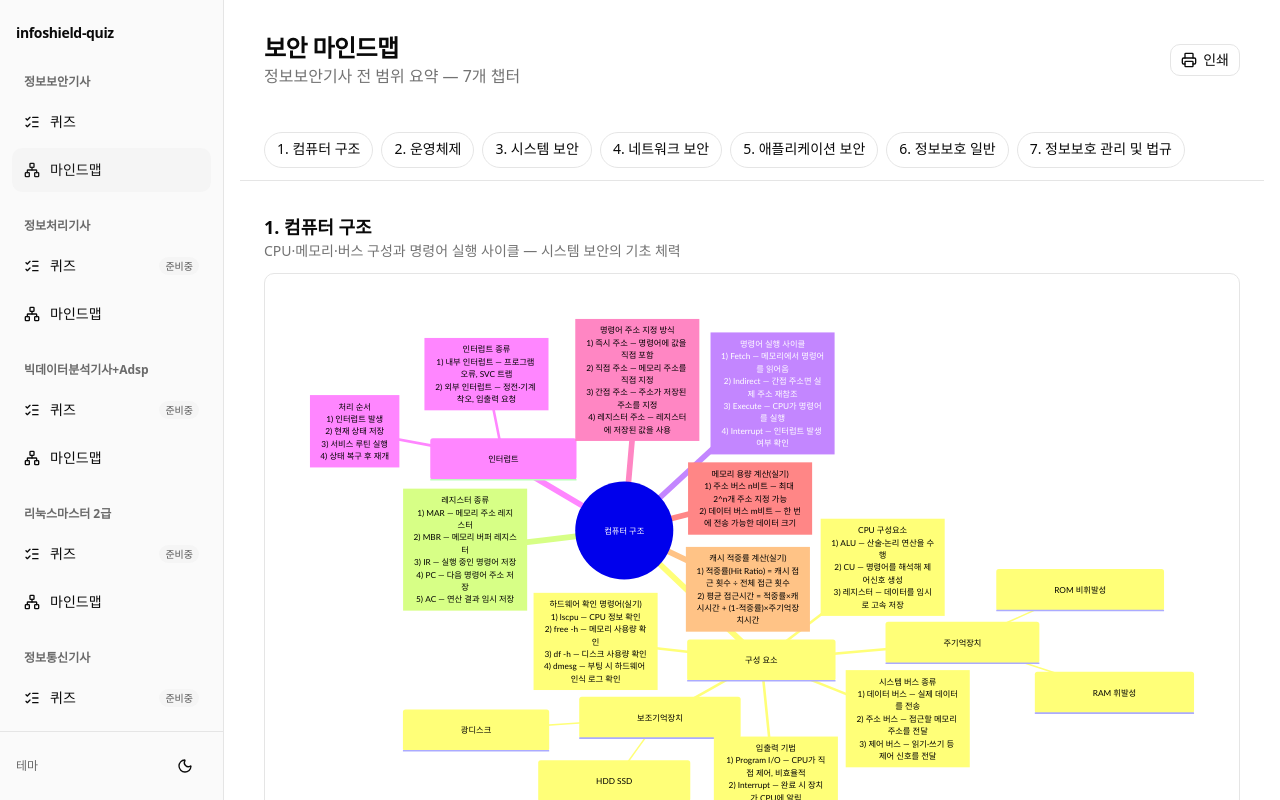
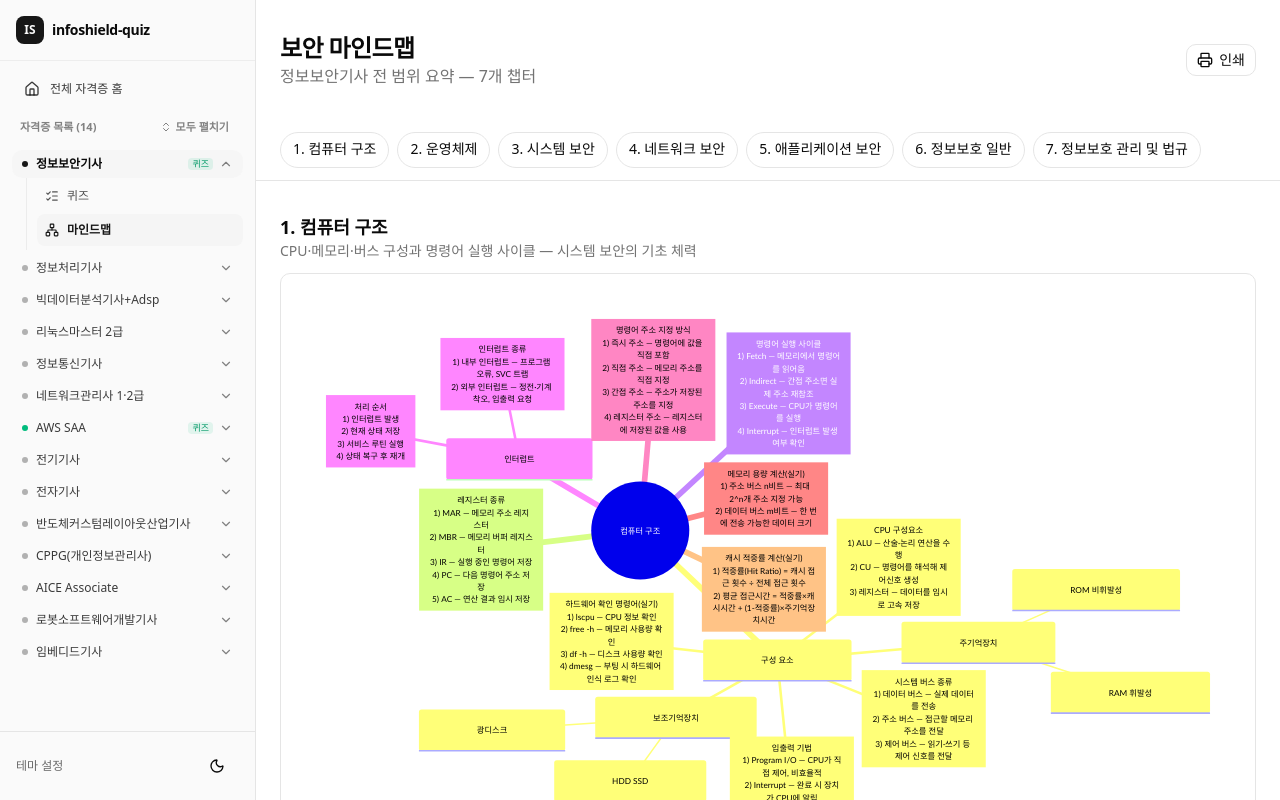
Before and after one commit to mooh2jj/infoshield-quiz, a Next.js app: page /security/mindmap in a window 1280 px wide. Shown: the top 800 px of the page. Built offline with nearby package versions, Linux system fonts and the light colour scheme; a web font is replaced by a local one.

Commit message:
✅ 퀴즈 사이드바 정리

```diff
--- a/components/nav/NavLink.tsx
+++ b/components/nav/NavLink.tsx
@@ -60,16 +60,16 @@ export function NavLink({ item, variant }: NavLinkProps) {
       href={item.href}
       aria-current={isActive ? "page" : undefined}
       className={cn(
-        "flex min-h-11 items-center gap-2.5 rounded-lg px-3 text-sm font-medium transition-colors",
+        "flex min-h-8 items-center gap-2 rounded-md px-2 py-1.5 text-xs font-medium transition-colors",
         isActive
-          ? "bg-sidebar-accent text-sidebar-accent-foreground"
-          : "text-sidebar-foreground hover:bg-sidebar-accent hover:text-sidebar-accent-foreground"
+          ? "bg-sidebar-accent text-sidebar-accent-foreground font-semibold"
+          : "text-sidebar-foreground/70 hover:bg-sidebar-accent/60 hover:text-sidebar-foreground"
       )}
     >
-      <Icon className="size-4" />
-      {item.label}
+      <Icon className="size-3.5 shrink-0" />
+      <span className="truncate">{item.label}</span>
       {item.status === "coming-soon" && (
-        <span className="ml-auto rounded-full bg-sidebar-accent px-1.5 py-0.5 text-[10px] font-medium text-sidebar-accent-foreground/70">
+        <span className="ml-auto rounded bg-sidebar-accent/80 px-1 py-0.2 text-[9px] font-medium text-sidebar-foreground/60">
           준비중
         </span>
       )}
--- a/components/nav/SidebarNav.tsx
+++ b/components/nav/SidebarNav.tsx
@@ -1,33 +1,194 @@
 "use client";
 
+import { useMemo, useState } from "react";
+import Link from "next/link";
+import { usePathname } from "next/navigation";
+import { ChevronDown, ChevronsDownUp, ChevronsUpDown, Home } from "lucide-react";
 import { NAV_GROUPS } from "@/components/nav/nav-items";
 import { NavLink } from "@/components/nav/NavLink";
 import { ThemeToggle } from "@/components/ThemeToggle";
+import { cn } from "@/lib/utils";
 
 export function SidebarNav() {
+  const pathname = usePathname();
+
+  // 사용자가 수동으로 토글한 상태만 기록 (true: 강제 열림, false: 강제 닫힘)
+  const [manualToggleState, setManualToggleState] = useState<Record<string, boolean>>({});
+
+  // 현재 활성화된 자격증 그룹 ID 계산
+  const activeGroupId = useMemo(() => {
+    for (const group of NAV_GROUPS) {
+      const isGroupActive = group.items.some((item) =>
+        item.matchPrefixes.some((prefix) =>
+          prefix === "/"
+            ? pathname === "/"
+            : pathname === prefix || pathname.startsWith(`${prefix}/`)
+        )
+      );
+      if (isGroupActive) return group.id;
+    }
+    return null;
+  }, [pathname]);
+
+  // 각 그룹의 최종 열림/닫힘 상태 판별
+  // 1순위: 사용자가 수동으로 토글한 상태
+  // 2순위: 현재 방문 중인 그룹이면 기본 열림
+  // 3순위: 기본적으로 닫힌 상태 (컴팩트 뷰 유지)
+  function isGroupOpen(groupId: string): boolean {
+    if (groupId in manualToggleState) {
+      return manualToggleState[groupId];
+    }
+    return groupId === activeGroupId;
+  }
+
+  function toggleGroup(groupId: string) {
+    setManualToggleState((prev) => ({
+      ...prev,
+      [groupId]: !isGroupOpen(groupId),
+    }));
+  }
+
+  const allExpanded = NAV_GROUPS.every((g) => isGroupOpen(g.id));
+
+  function toggleAll() {
+    const nextState = !allExpanded;
+    const newState: Record<string, boolean> = {};
+    for (const group of NAV_GROUPS) {
+      newState[group.id] = nextState;
+    }
+    setManualToggleState(newState);
+  }
+
+  const isHomeActive = pathname === "/";
+
   return (
-    <aside className="sticky top-0 hidden h-dvh w-56 shrink-0 flex-col border-r border-sidebar-border bg-sidebar text-sidebar-foreground print:hidden md:flex">
-      <div className="shrink-0 px-4 py-5">
+    <aside className="sticky top-0 hidden h-dvh w-64 shrink-0 flex-col border-r border-sidebar-border bg-sidebar text-sidebar-foreground print:hidden md:flex">
+      {/* 사이드바 상단 로고 */}
+      <div className="flex shrink-0 items-center justify-between px-4 py-4 border-b border-sidebar-border/60">
+        <Link
+          href="/"
+          className="flex items-center gap-2 transition-opacity hover:opacity-80"
+        >
+          <div className="flex size-7 items-center justify-center rounded-md bg-primary text-primary-foreground font-bold text-xs">
+            IS
+          </div>
           <span className="text-sm font-semibold tracking-tight">
             infoshield-quiz
           </span>
+        </Link>
       </div>
-      <nav className="flex min-h-0 flex-1 flex-col gap-4 overflow-y-auto px-3 pb-4">
-        {NAV_GROUPS.map((group) => (
-          <div key={group.id} className="flex flex-col gap-1">
-            <div className="px-3 py-1">
-              <span className="text-xs font-semibold text-sidebar-foreground/60">
-                {group.label}
+
+      {/* 홈 버튼 & 자격증 헤더 툴바 */}
+      <div className="flex shrink-0 flex-col gap-1 px-3 pt-3">
+        <Link
+          href="/"
+          className={cn(
+            "flex items-center gap-2.5 rounded-lg px-3 py-2 text-xs font-medium transition-colors",
+            isHomeActive
+              ? "bg-sidebar-accent text-sidebar-accent-foreground font-semibold"
+              : "text-sidebar-foreground/80 hover:bg-sidebar-accent/60 hover:text-sidebar-foreground"
+          )}
+        >
+          <Home className="size-4 shrink-0" />
+          <span>전체 자격증 홈</span>
+        </Link>
+
+        <div className="mt-2 flex items-center justify-between px-2 pb-1 text-[11px] font-semibold text-sidebar-foreground/50">
+          <span>자격증 목록 ({NAV_GROUPS.length})</span>
+          <button
+            type="button"
+            onClick={toggleAll}
+            className="flex items-center gap-1 rounded px-1.5 py-0.5 transition-colors hover:bg-sidebar-accent hover:text-sidebar-foreground"
+            title={allExpanded ? "모두 접기" : "모두 펼치기"}
+          >
+            {allExpanded ? (
+              <>
+                <ChevronsDownUp className="size-3" />
+                <span>모두 접기</span>
+              </>
+            ) : (
+              <>
+                <ChevronsUpDown className="size-3" />
+                <span>모두 펼치기</span>
+              </>
+            )}
+          </button>
+        </div>
+      </div>
+
+      {/* 아코디언 네비게이션 스크롤 영역 */}
+      <nav className="flex min-h-0 flex-1 flex-col gap-1 overflow-y-auto px-3 py-2">
+        {NAV_GROUPS.map((group) => {
+          const isOpen = isGroupOpen(group.id);
+          const isCurrentActive = group.id === activeGroupId;
+
+          // 퀴즈 서비스 제공 여부 (준비중 여부 판별)
+          const isQuizAvailable = group.items.some(
+            (i) => i.href.includes("quiz") || (i.label === "퀴즈" && i.status !== "coming-soon")
+          );
+
+          return (
+            <div key={group.id} className="flex flex-col">
+              {/* 자격증 그룹 헤더 토글 버튼 */}
+              <button
+                type="button"
+                onClick={() => toggleGroup(group.id)}
+                aria-expanded={isOpen}
+                className={cn(
+                  "group flex w-full items-center justify-between rounded-lg px-2.5 py-1.5 text-left text-xs font-medium transition-colors select-none",
+                  isCurrentActive
+                    ? "bg-sidebar-accent/70 font-semibold text-sidebar-foreground"
+                    : "text-sidebar-foreground/80 hover:bg-sidebar-accent/50 hover:text-sidebar-foreground"
+                )}
+              >
+                <div className="flex items-center gap-2 truncate">
+                  <span
+                    className={cn(
+                      "size-1.5 shrink-0 rounded-full",
+                      isCurrentActive
+                        ? "bg-primary"
+                        : isQuizAvailable
+                        ? "bg-emerald-500"
+                        : "bg-sidebar-foreground/30"
+                    )}
+                  />
+                  <span className="truncate">{group.label}</span>
+                </div>
+                <div className="flex items-center gap-1.5 shrink-0">
+                  {isQuizAvailable && (
+                    <span className="rounded bg-emerald-500/10 px-1 py-0.2 text-[9px] font-medium text-emerald-600 dark:text-emerald-400">
+                      퀴즈
                     </span>
+                  )}
+                  <ChevronDown
+                    className={cn(
+                      "size-3.5 text-sidebar-foreground/50 transition-transform duration-200 group-hover:text-sidebar-foreground",
+                      isOpen && "rotate-180"
+                    )}
+                  />
                 </div>
+              </button>
+
+              {/* 하위 메뉴 (퀴즈 / 마인드맵) - 아코디언 바디 */}
+              {isOpen && (
+                <div className="ml-3.5 flex flex-col border-l border-sidebar-border/70 pl-2.5 pt-0.5 pb-1 space-y-0.5">
                   {group.items.map((item) => (
-              <NavLink key={item.href + item.label} item={item} variant="sidebar" />
+                    <NavLink
+                      key={item.href + item.label}
+                      item={item}
+                      variant="sidebar"
+                    />
                   ))}
                 </div>
-        ))}
+              )}
+            </div>
+          );
+        })}
       </nav>
+
+      {/* 사이드바 하단 테마 토글 */}
       <div className="flex shrink-0 items-center justify-between border-t border-sidebar-border px-4 py-3">
-        <span className="text-xs text-sidebar-foreground/60">테마</span>
+        <span className="text-xs text-sidebar-foreground/60">테마 설정</span>
         <ThemeToggle />
       </div>
     </aside>
```
Lines whose indentation alone changed are shown as unchanged.
